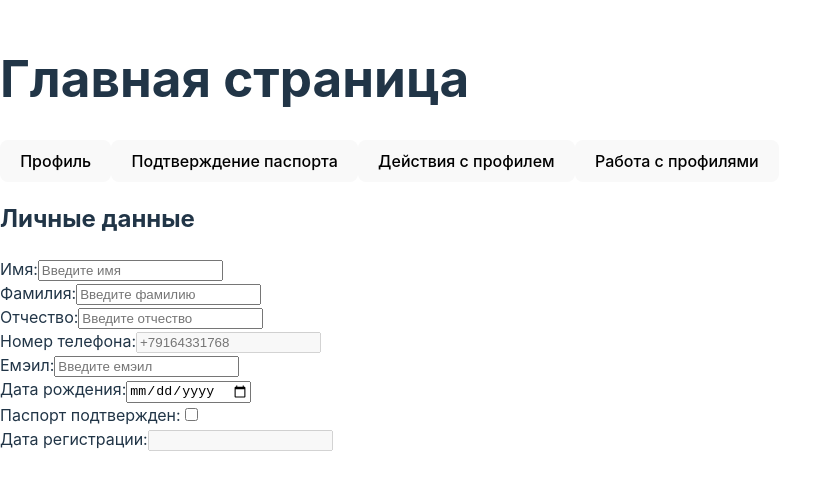
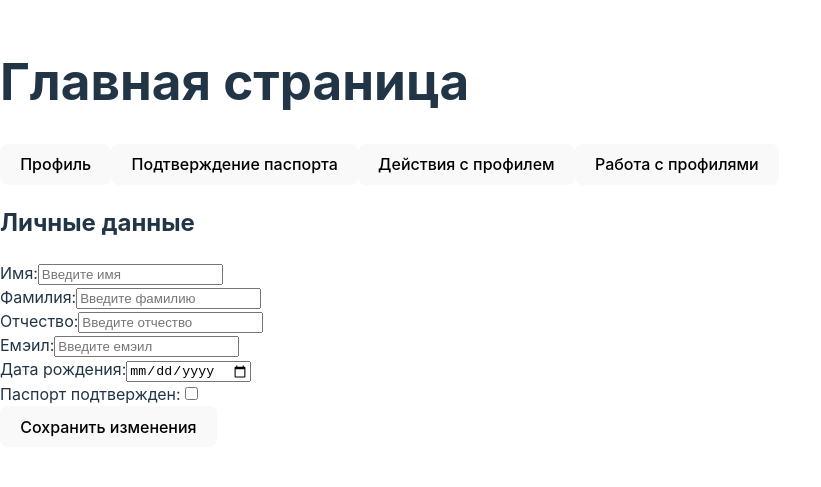
Before and after one commit to vostrexxx/PurePartrners, a React (Vite) app in the folder PPartners/: page /main in a window 1280 px wide. Shown: the part 167-654 px from the top of the page, without its empty margins (0-821 px from the left). Built offline with nearby package versions, Linux system fonts and the light colour scheme.

Commit message:
added to post bearer token

```diff
--- a/PPartners/src/Components/Pages/Main/MainPage.jsx
+++ b/PPartners/src/Components/Pages/Main/MainPage.jsx
@@ -5,48 +5,122 @@ export const getAuthToken = () => {
 
 const MainPage = () => {
     const [activeSection, setActiveSection] = useState('profile');
+    const [profileData, setProfileData] = useState({
+        firstName: '',
+        lastName: '',
+        middleName: '',
+        email: '',
+        birthDate: '',
+        passportConfirmed: false,
+    });
 
     const token = getAuthToken();
     console.log(token);
+
+    const handleInputChange = (e) => {
+        const { name, value } = e.target;
+        setProfileData((prevData) => ({
+            ...prevData,
+            [name]: value,
+        }));
+    };
+
+    const handleCheckboxChange = (e) => {
+        const { name, checked } = e.target;
+        setProfileData((prevData) => ({
+            ...prevData,
+            [name]: checked,
+        }));
+    };
+
+    const handleSubmitProfile = async () => {
+        try {
+            const response = await fetch('http://localhost:8887/profile/getData', {
+                method: 'POST',
+                headers: {
+                    'Content-Type': 'application/json',
+                    'Authorization': `Bearer ${token}`,
+                },
+                body: JSON.stringify(profileData),
+            });
+
+            const data = await response.json();
+
+            if (data.success) {
+                alert('Профиль успешно обновлен!');
+            } else {
+                alert('Ошибка при обновлении профиля.');
+            }
+        } catch (error) {
+            console.error('Ошибка при отправке запроса:', error);
+            alert('Произошла ошибка. Попробуйте снова.');
+        }
+    };
 
     const Profile = () => (
         <div>
             <h2>Личные данные</h2>
             <div>
                 <label>Имя:</label>
-                <input type="text" placeholder="Введите имя" />
+                <input
+                    type="text"
+                    name="firstName"
+                    placeholder="Введите имя"
+                    value={profileData.firstName}
+                    onChange={handleInputChange}
+                />
             </div>
             <div>
                 <label>Фамилия:</label>
-                <input type="text" placeholder="Введите фамилию" />
+                <input
+                    type="text"
+                    name="lastName"
+                    placeholder="Введите фамилию"
+                    value={profileData.lastName}
+                    onChange={handleInputChange}
+                />
             </div>
             <div>
                 <label>Отчество:</label>
-                <input type="text" placeholder="Введите отчество" />
-            </div>
-            <div>
-                <label>Номер телефона:</label>
-                <input type="text" placeholder="+79164331768" disabled />
+                <input
+                    type="text"
+                    name="middleName"
+                    placeholder="Введите отчество"
+                    value={profileData.middleName}
+                    onChange={handleInputChange}
+                />
             </div>
             <div>
                 <label>Емэил:</label>
-                <input type="email" placeholder="Введите емэил" />
+                <input
+                    type="email"
+                    name="email"
+                    placeholder="Введите емэил"
+                    value={profileData.email}
+                    onChange={handleInputChange}
+                />
             </div>
             <div>
                 <label>Дата рождения:</label>
-                <input type="date" />
+                <input
+                    type="date"
+                    name="birthDate"
+                    value={profileData.birthDate}
+                    onChange={handleInputChange}
+                />
             </div>
             <div>
                 <label>Паспорт подтвержден:</label>
-                <input type="checkbox" />
+                <input
+                    type="checkbox"
+                    name="passportConfirmed"
+                    checked={profileData.passportConfirmed}
+                    onChange={handleCheckboxChange}
+                />
             </div>
-            <div>
-                <label>Дата регистрации:</label>
-                <input type="text" disabled />
-            </div>
+            <button onClick={handleSubmitProfile}>Сохранить изменения</button>
         </div>
     );
-
 
     const PassportVerification = () => (
         <div>
@@ -69,7 +143,7 @@ const MainPage = () => {
     const ProfileManagement = () => (
         <div>
             <h2>Работа с профилями</h2>
-            {/* Здесь можно добавить функционал для управления профилями */}
+            {/* Здесь закидываем функционал для управления профилями */}
         </div>
     );
 
```
